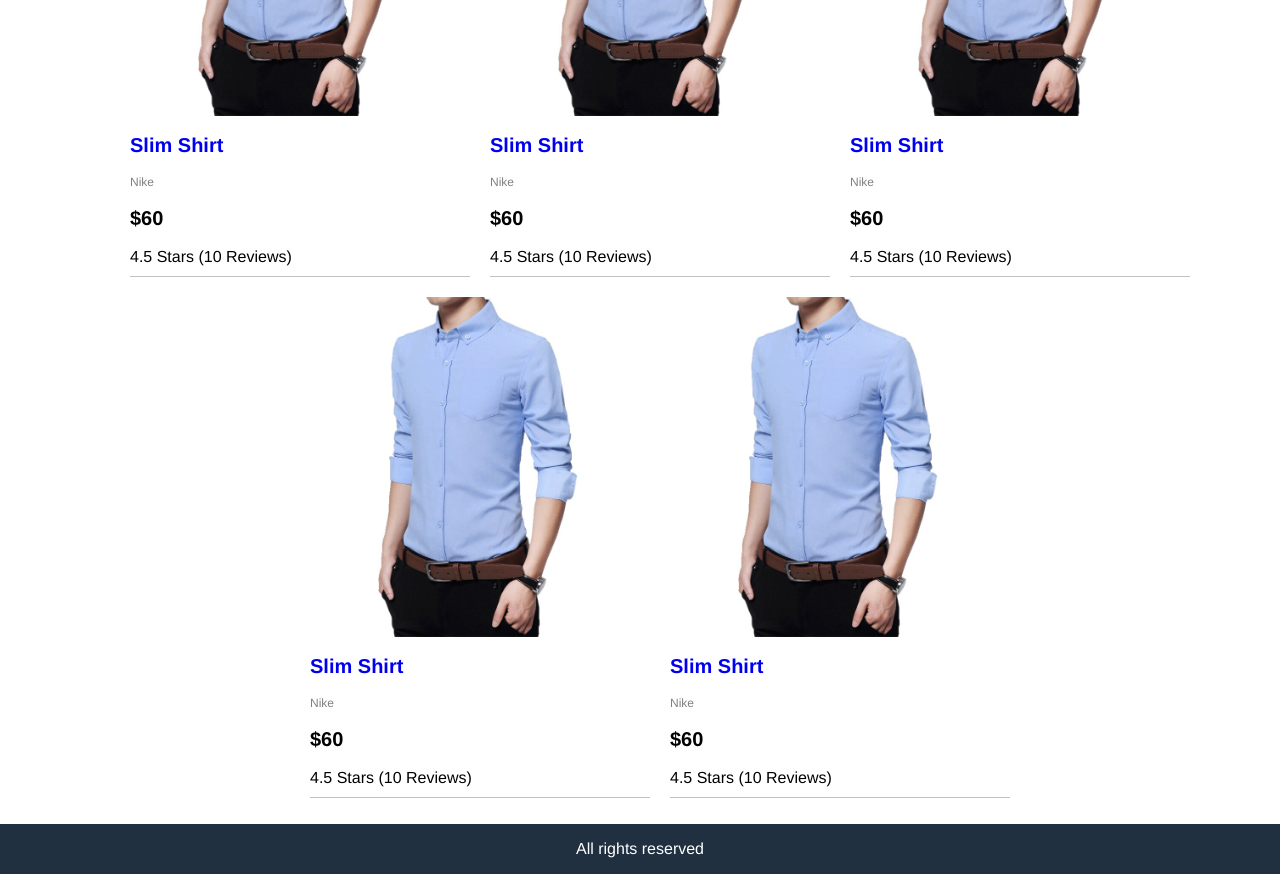
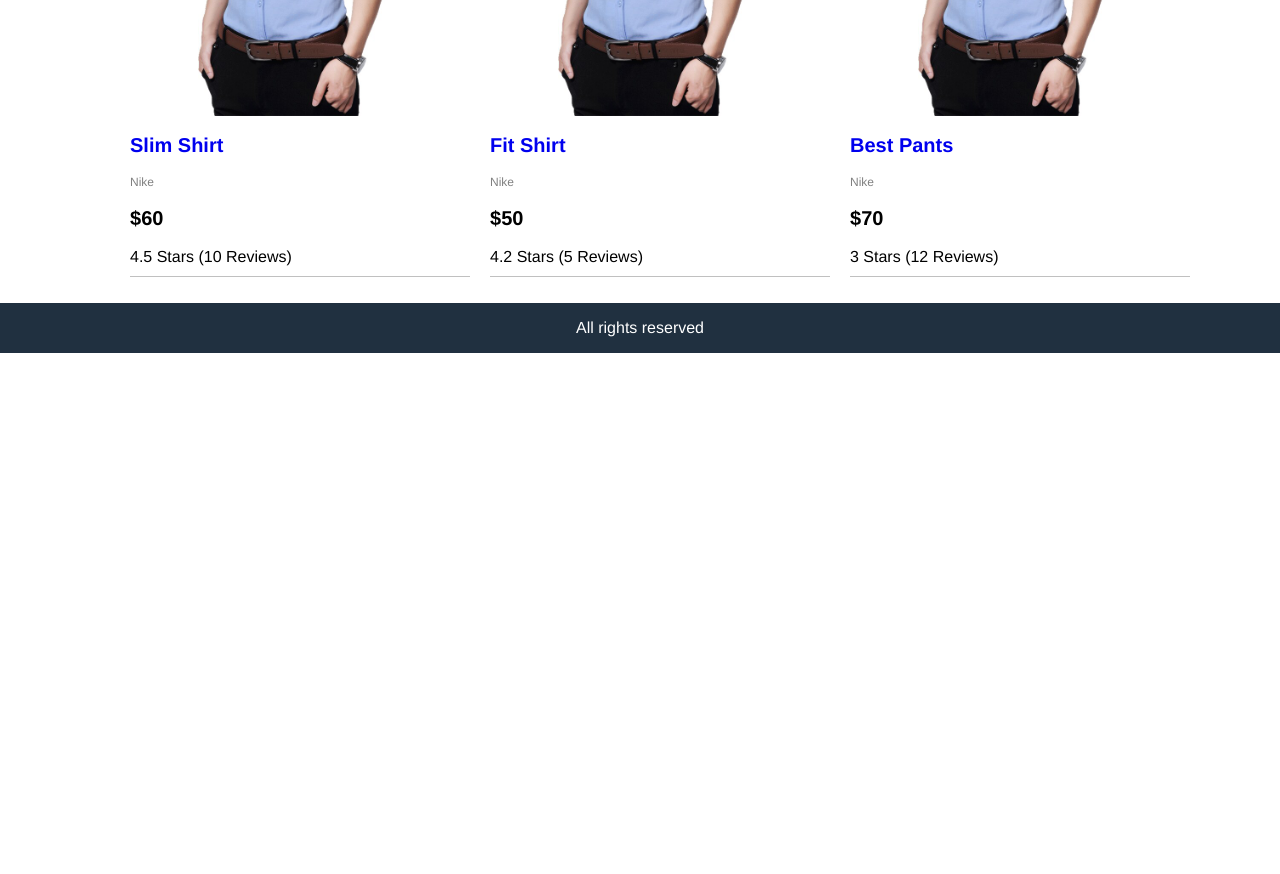
Before and after one commit to vatanasova/myamazon, a React (Create React App) app in the folder frontend/: page / in a window 1280 px wide. Shown: the part 300-1174 px from the top of the page. After the commit the page ends 800 px from the top, so only its background shows below. Built offline with nearby package versions, Linux system fonts and the light colour scheme.

Commit message:
render products

```diff
--- a/frontend/src/App.js
+++ b/frontend/src/App.js
@@ -1,6 +1,6 @@
 import React from 'react';
-import logo from './logo.svg';
 import './App.css';
+import productsData from "./productsData";
 
 function App() {
 
@@ -41,71 +41,19 @@
             <main className="main">
                 <div className="content">
                     <ul className="products">
-                        <li>
-                            <div className="product">
-                                <img className="product-image" src="/images/d1.jpg" alt="product" />
-                                <div className="product-name">
-                                    <a href="product.html">
-                                        Slim Shirt
-                                    </a>
+                        {
+                            productsData.products.map(product => <li>
+                                <div className="product">
+                                    <img className="product-image" src={product.image} alt="product" />
+                                    <div className="product-name">
+                                        <a href="product.html">{product.name}</a>
+                                    </div>
+                                    <div className="product-brand">{product.brand}</div>
+                                    <div className="product-price">${product.price}</div>
+                                    <div className="product-rating">{product.rating} Stars ({product.numReviews} Reviews)</div>
                                 </div>
-                                <div className="product-brand">Nike</div>
-                                <div className="product-price">$60</div>
-                                <div className="product-rating">4.5 Stars (10 Reviews)</div>
-                            </div>
-                        </li>
-                        <li>
-                            <div className="product">
-                                <img className="product-image" src="/images/d1.jpg" alt="product" />
-                                <div className="product-name">
-                                    <a href="product.html">
-                                        Slim Shirt
-                                    </a>
-                                </div>
-                                <div className="product-brand">Nike</div>
-                                <div className="product-price">$60</div>
-                                <div className="product-rating">4.5 Stars (10 Reviews)</div>
-                            </div>
-                        </li>
-                        <li>
-                            <div className="product">
-                                <img className="product-image" src="/images/d1.jpg" alt="product" />
-                                <div className="product-name">
-                                    <a href="product.html">
-                                        Slim Shirt
-                                    </a>
-                                </div>
-                                <div className="product-brand">Nike</div>
-                                <div className="product-price">$60</div>
-                                <div className="product-rating">4.5 Stars (10 Reviews)</div>
-                            </div>
-                        </li>
-                        <li>
-                            <div className="product">
-                                <img className="product-image" src="/images/d1.jpg" alt="product" />
-                                <div className="product-name">
-                                    <a href="product.html">
-                                        Slim Shirt
-                                    </a>
-                                </div>
-                                <div className="product-brand">Nike</div>
-                                <div className="product-price">$60</div>
-                                <div className="product-rating">4.5 Stars (10 Reviews)</div>
-                            </div>
-                        </li>
-                        <li>
-                            <div className="product">
-                                <img className="product-image" src="/images/d1.jpg" alt="product" />
-                                <div className="product-name">
-                                    <a href="product.html">
-                                        Slim Shirt
-                                    </a>
-                                </div>
-                                <div className="product-brand">Nike</div>
-                                <div className="product-price">$60</div>
-                                <div className="product-rating">4.5 Stars (10 Reviews)</div>
-                            </div>
-                        </li>
+                            </li>)
+                        }
                     </ul>
                 </div>
             </main>
--- /dev/null
+++ b/frontend/src/productsData.js
@@ -0,0 +1,29 @@
+export default {
+    products:[{
+        name: "Slim Shirt",
+        category: "Shirts",
+        image: "/images/d1.jpg",
+        price: 60,
+        brand: "Nike",
+        rating: 4.5,
+        numReviews: 10
+    },
+    {
+        name: "Fit Shirt",
+        category: "Shirts",
+        image: "/images/d1.jpg",
+        price: 50,
+        brand: "Nike",
+        rating: 4.2,
+        numReviews: 5
+    },
+    {
+        name: "Best Pants",
+        category: "Pants",
+        image: "/images/d1.jpg",
+        price: 70,
+        brand: "Nike",
+        rating: 3,
+        numReviews: 12
+    }]
+}
```
